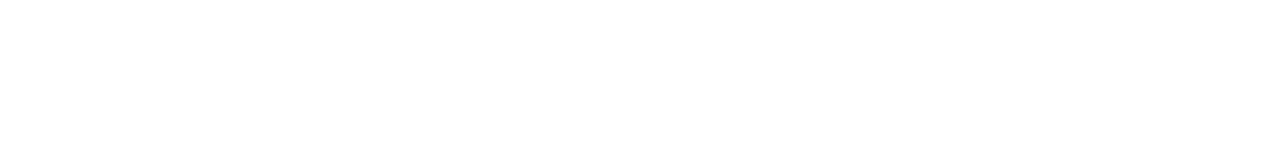
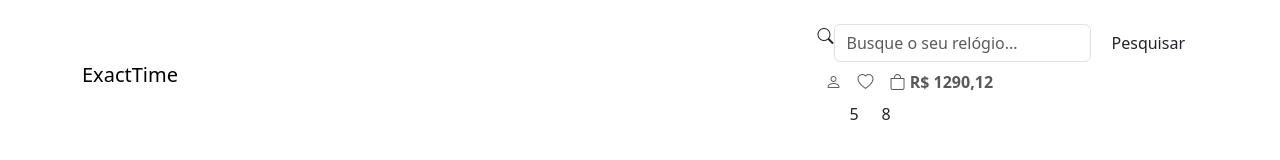
Before and after one commit to DevPetter/ExactTime-BS, a plain HTML site: page index.html in a window 1280 px wide. Drawn offline with nearby package versions, Linux system fonts and the light colour scheme.

Commit message:
HTML da navbar

```diff
--- a/index.html
+++ b/index.html
@@ -11,6 +11,41 @@
     <link rel="shortcut icon" href="imgs/favicon (1).ico" type="image/x-icon">
 </head>
 <body>
+    <!--NAVBAR-->
+    <nav class="navbar navbar-expand-lg primary-bg-color py-4 px-2" id="navbar">
+        <div class="container">
+            <a href="#" class="navbar-brand">ExactTime</a>
+            <div id="navbar-items">
+                <div></div>
+                <form class="d-flex" id="search-form">
+                    <i class="bi bi-search primary-color"></i>
+                    <input type="search" class="form-control me-2" placeholder="Busque o seu relógio..." aria-label="Search">
+                    <button class="btn secondary-bg-color" type="submit">Pesquisar</button>
+                </form>
+                <ul class="navbar-nav mb-2 mb-lg-0">
+                    <li class="nav-item">
+                        <a href="#" class="nav-link">
+                            <i class="bi bi-person"></i>
+                        </a>
+                    </li>
 
+                    <li class="nav-item">
+                        <a href="#" class="nav-link">
+                            <i class="bi bi-heart"></i>
+                        </a>
+                        <span class="qty-info">5</span>
+                    </li>
+
+                    <li class="nav-item">
+                        <a href="#" class="nav-link">
+                            <i class="bi bi-bag"></i>
+                            <b>R$ 1290,12</b>
+                        </a>
+                        <span class="qty-info">8</span>
+                    </li>
+                </ul>
+            </div>
+        </div>
+    </nav>
 </body>
 </html>
```
